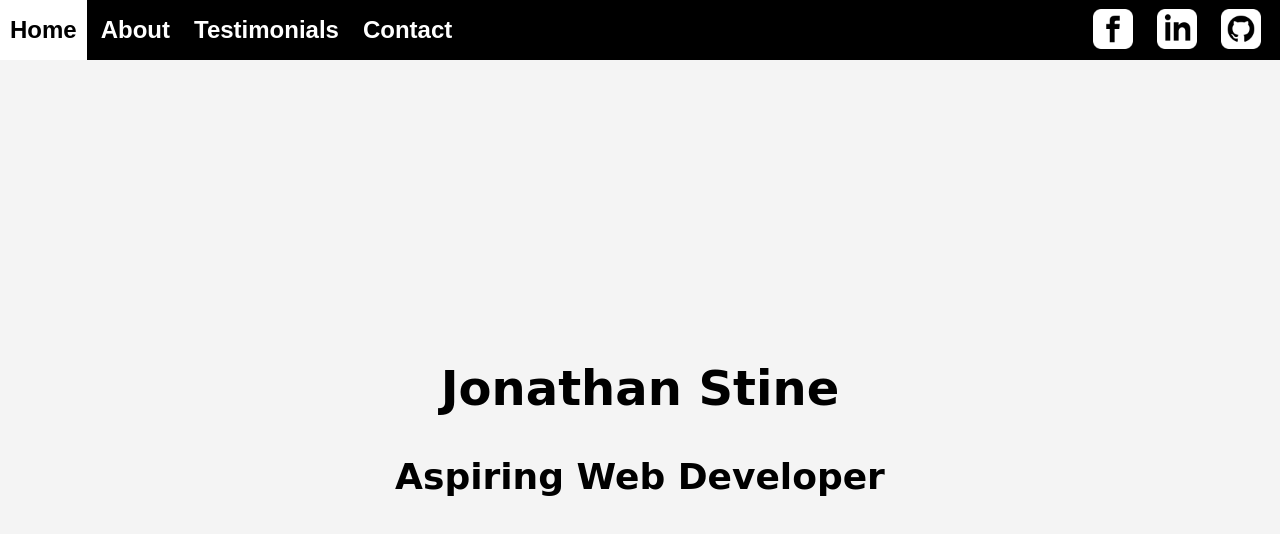
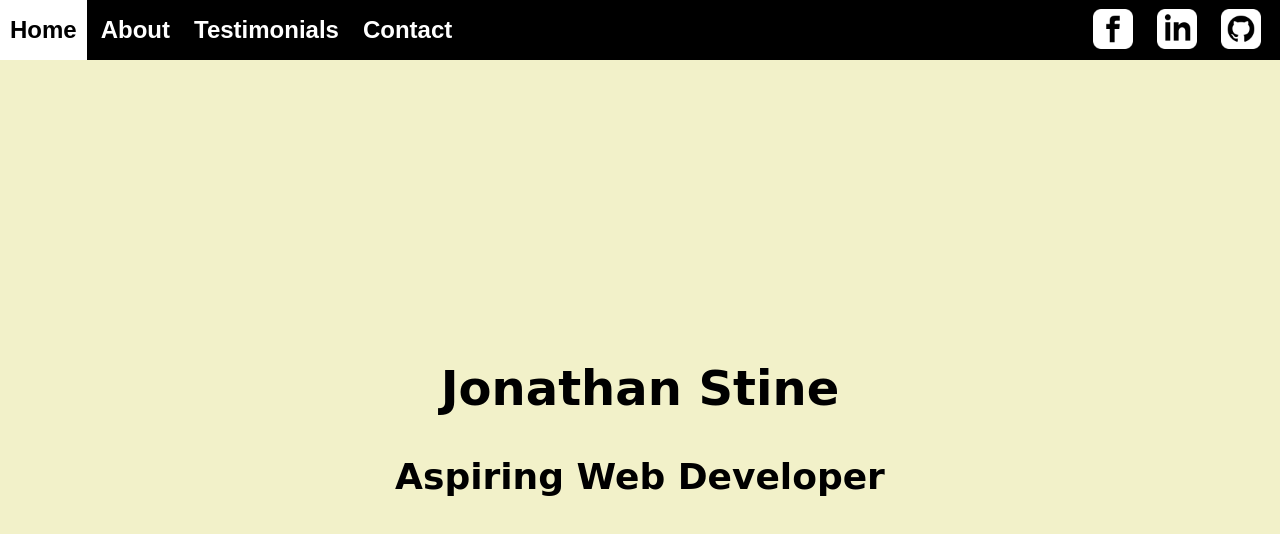
Before and after one commit to jstine-tech/personal-website, a plain HTML site: page index.html in a window 1280 px wide. Drawn offline with Linux system fonts and the light colour scheme.

Commit message:
Update section background color

```diff
--- a/main.css
+++ b/main.css
@@ -54,7 +54,7 @@ body {
     height: 100vh;
     position: absolute;
     width: 100%;
-    background-color: #F4F4F4;
+    background-color: #F2F1C9;
 
 }
 
```
